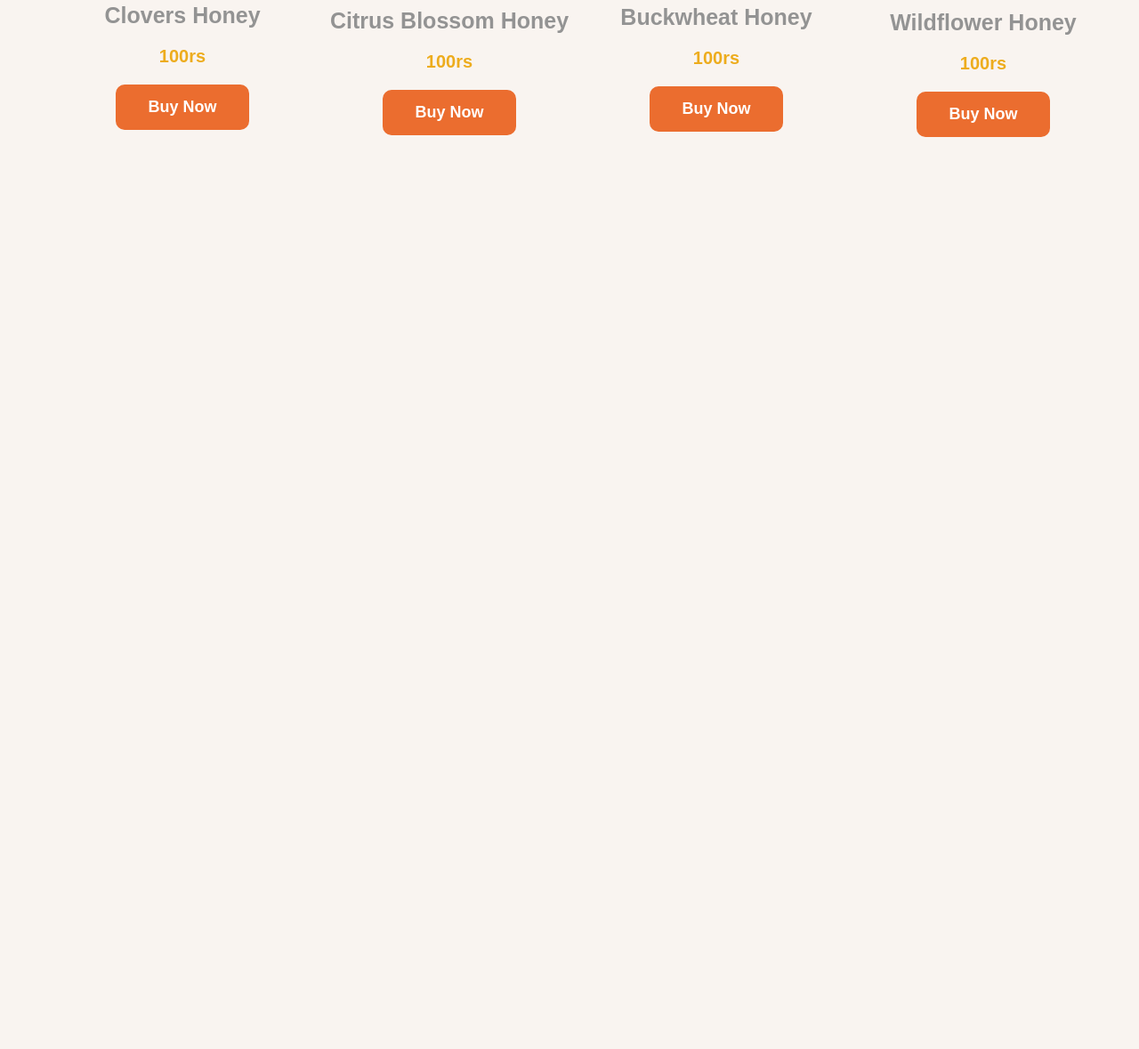
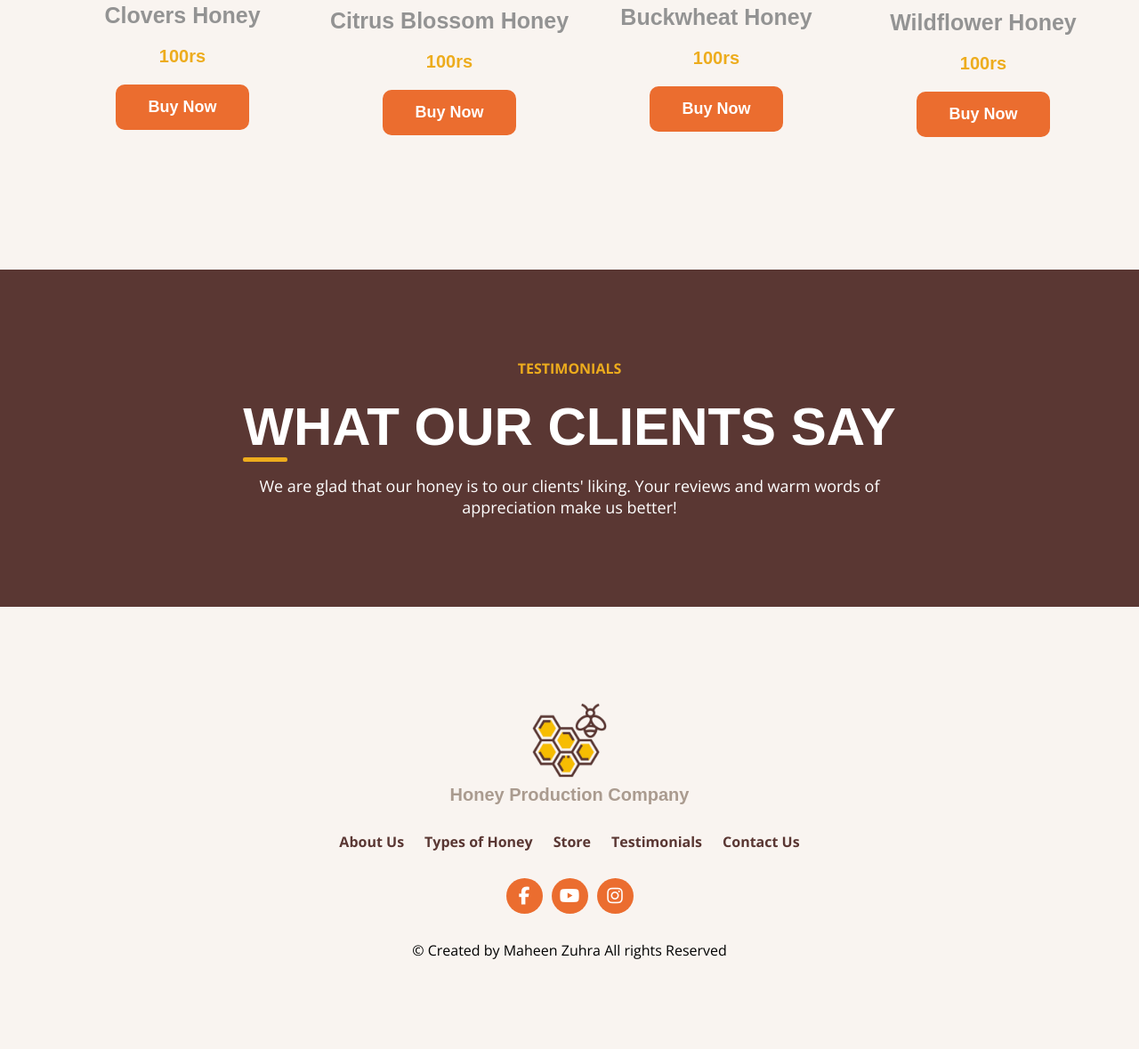
Before and after one commit to maheenfarooqui/ALNAHAL, a plain HTML site: page index.html in a window 1280 px wide. Shown: the part 3638-4817 px from the top of the page at 89% size. Before the commit the page ends 3941 px from the top, so only its background shows below. Drawn offline with nearby package versions, Linux system fonts and the light colour scheme; a web font is replaced by a local one.

Commit message:
add footer section

```diff
--- a/index.html
+++ b/index.html
@@ -16,6 +16,13 @@
     <link
       href="https://fonts.googleapis.com/css2?family=Open+Sans:ital,wght@0,300..800;1,300..800&family=Signika+Negative:wght@300..700&display=swap"
       rel="stylesheet"
+    />
+    <link
+      rel="stylesheet"
+      href="https://cdnjs.cloudflare.com/ajax/libs/font-awesome/7.0.1/css/all.min.css"
+      integrity="sha512-2SwdPD6INVrV/lHTZbO2nodKhrnDdJK9/kg2XD1r9uGqPo1cUbujc+IYdlYdEErWNu69gVcYgdxlmVmzTWnetw=="
+      crossorigin="anonymous"
+      referrerpolicy="no-referrer"
     />
     <title>AlNahal</title>
   </head>
@@ -263,7 +270,11 @@
               <button>Buy Now</button>
             </div>
             <div class="productCard">
-              <img src="Assets/bottle4.png" alt="honey" style="width: 160px; margin-bottom: 5px;"/>
+              <img
+                src="Assets/bottle4.png"
+                alt="honey"
+                style="width: 160px; margin-bottom: 5px"
+              />
               <h3>Citrus Blossom Honey</h3>
               <p>100rs</p>
               <button>Buy Now</button>
@@ -281,7 +292,7 @@
               <button>Buy Now</button>
             </div>
             <div class="productCard">
-              <img src="Assets/bottle2.png" alt="honey" style="width: 160px;"/>
+              <img src="Assets/bottle2.png" alt="honey" style="width: 160px" />
               <h3>Blossom Honey</h3>
               <p>100rs</p>
               <button>Buy Now</button>
@@ -289,7 +300,39 @@
           </div>
         </div>
       </section>
+      <!-- .,,,,,,,,,,,,,,,,,,,testimonial -->
+      <section class="testimonals">
+        <div class="testimonialText">
+          <span>TESTIMONIALS</span>
+          <h1>WHAT OUR CLIENTS SAY</h1>
+          <p>
+            We are glad that our honey is to our clients' liking. Your reviews
+            and warm words of <br />appreciation make us better!
+          </p>
+        </div>
+      </section>
     </main>
+    <footer>
+      <div class="fLogo">
+        <img src="Assets/flogo.png" alt="logo" />
+        <h1>Honey Production Company</h1>
+      </div>
+      <div class="fLinks">
+        <a href="">About Us</a>
+        <a href="">Types of Honey</a>
+        <a href="">Store</a>
+        <a href="">Testimonials</a>
+        <a href="">Contact Us</a>
+      </div>
+      <div class="fSocials">
+        <i class="fa-brands fa-facebook-f"></i>
+        <i class="fa-brands fa-youtube"></i>
+        <i class="fa-brands fa-instagram"></i>
+      </div>
+      <div class="fRights">
+        <p>© Created by Maheen Zuhra All rights Reserved</p>
+      </div>
+    </footer>
     <script src="script.js"></script>
   </body>
 </html>
--- a/style.css
+++ b/style.css
@@ -410,6 +410,99 @@ nav .hamburger img{
     cursor: pointer;
 }
 
+/* ,,,,,,,,,,,,testimonls */
+.testimonals{
+    background-color: #5A3733;
+}
+.testimonialText{
+    display: flex;
+    flex-direction: column;
+    align-items: center;
+    gap: 20px;
+    padding: 100px 50px;
+
+}
+.testimonialText span{
+    color:#EDAC1D;
+    font-weight: bold;
+}
+.testimonialText h1{
+    color: white;
+    font-size: 60px;
+    position: relative;
+    display: inline-block;
+
+}
+.testimonialText h1::after{
+    content: "";
+    position: absolute;
+    left: 0;
+    bottom: -5px;
+    width: 50px;
+    height: 5px;
+    background-color:#EDAC1D;
+    border-radius: 2px;
+}
+.testimonialText p{
+    color: white;
+    font-size: 18px;
+    text-align: center;
+
+}
+
+/* ...............footer */
+footer{
+    display: flex;
+    flex-direction: column;
+    align-items: center;
+    justify-content: center;
+    gap: 30px;
+    padding: 100px 70px;
+}
+footer .fLogo{
+    display: flex;
+    flex-direction: column;
+    align-items: center;
+}
+footer .fLogo img{
+    width: 100px;
+
+}
+footer .fLogo h1{
+    color: #AA9B8F;
+    font-size: 20px;
+}
+footer .fLinks{
+    display: flex;
+    align-items: center;
+    justify-content: center;
+    gap: 23px;
+}
+footer .fLinks a{
+    text-decoration: none;
+    color: #5A3733;
+    font-weight: bold;
+}
+footer .fLinks a:hover{
+    color: #EB6D2F;
+
+}
+footer .fSocials{
+    display: flex;
+    align-items: center;
+    gap: 10px;
+    font-size: 20px;
+    color: white;
+}
+footer .fSocials .fa-brands{
+    background-color: #EB6D2F;
+    padding: 10px 8px;
+    border-radius: 50%;
+}
+footer .fSocials .fa-brands:hover{
+    background-color: #EDAC1D;
+}
+
 
 
 
```
Also changed, not shown: Assets/flogo.png (added).
